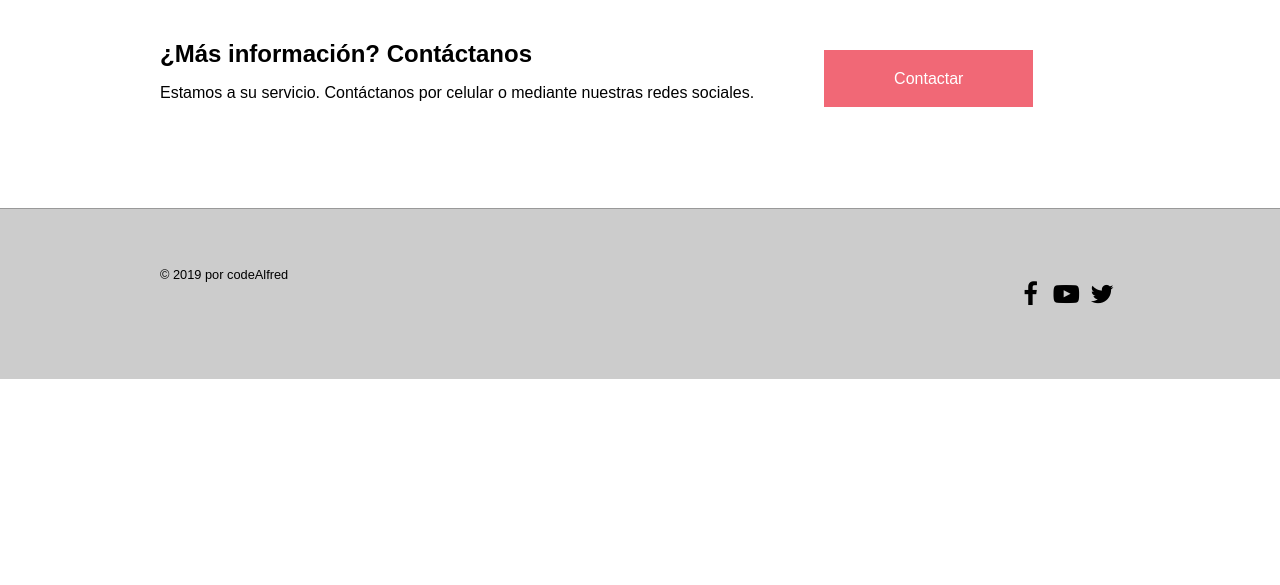
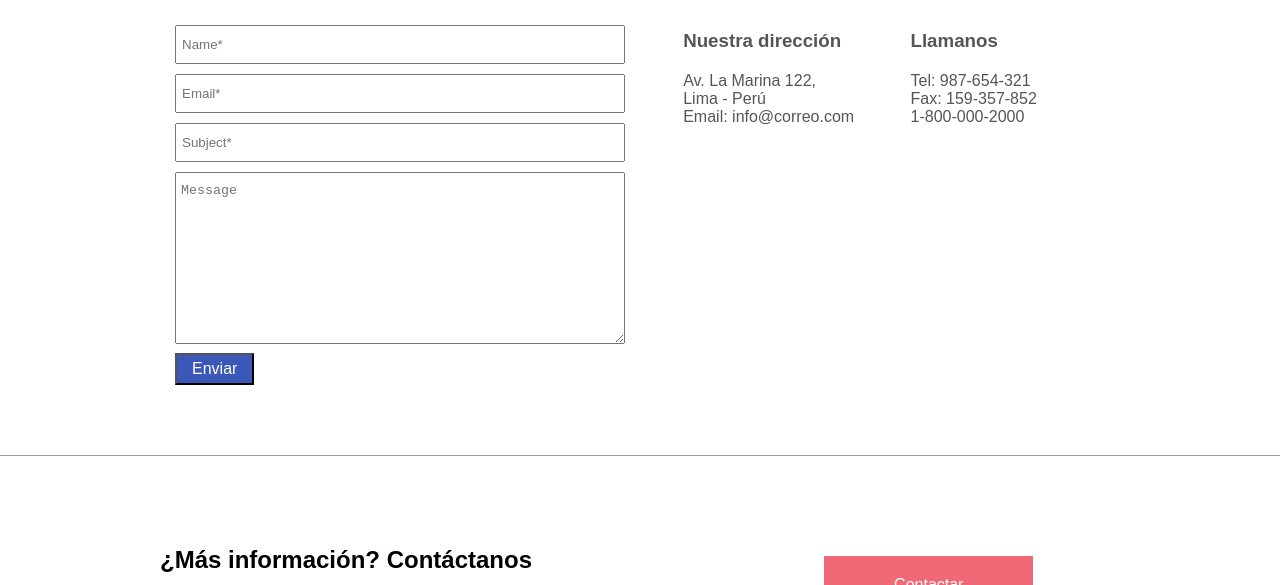
Before and after one commit to codeAlfred/pagina-2-pug, a website: page dev/pug/contacto.pug in a window 1280 px wide. Shown: the part 616-1201 px from the top of the page. Before the commit the page ends 995 px from the top, so only its background shows below. Drawn offline with nearby package versions, Linux system fonts and the light colour scheme; files that its build step writes are made by us from their sources; files whose address does not match are found by name.

Commit message:
implementacion de la pagina contacto.html

```diff
--- a/dev/blocks/contactenos.pug
+++ b/dev/blocks/contactenos.pug
@@ -4,4 +4,4 @@ section.contactenos
             h2 ¿Más información? Contáctanos
             p Estamos a su servicio. Contáctanos por celular o mediante nuestras redes sociales.
         .contactenos-btn
-            a(href="#") Contactar
+            a(href="contacto.html") Contactar
--- a/dev/pug/contacto.pug
+++ b/dev/pug/contacto.pug
@@ -9,4 +9,26 @@ block append bannerSecundario
         h1.nosotros-titulo CONTACTO
 
 block contenido
-    section
+    section.contacto
+        .container
+            .contacto-titulo
+                h1 Grupo Axis
+            .container-flex
+                .contacto-formulario.column-50
+                    form.form-contact#form-contact
+                        input.form-inputs(type="text" placeholder="Name*" required)
+                        input.form-inputs(type="email" placeholder="Email*" required)
+                        input.form-inputs(type="text" placeholder="Subject*" required)
+                        textarea.form-inputs(placeholder="Message" cols="30" rows="10")
+                        input.btn-envio(type="submit" value="Enviar")
+                .contacto-datos.column-50
+                    .contacto-datos-direccion
+                        h3 Nuestra dirección
+                        p Av. La Marina 122,
+                        p Lima - Perú
+                        p Email: info@correo.com
+                    .contacto-datos-telefono
+                        h3 Llamanos
+                        p Tel: 987-654-321
+                        p Fax: 159-357-852
+                        p 1-800-000-2000
--- a/dev/pug/index.pug
+++ b/dev/pug/index.pug
@@ -31,7 +31,7 @@ block contenido
                     each item in clientes
                         li: a(href="#") #{item}
             .contenido-descriptivo2
-                a(href="#") Saber más
+                a(href="clientes.html") Saber más
 
     section.inicio-prensa#ini-prensa
         .container
--- a/dev/sass/blocks/contacto.scss
+++ b/dev/sass/blocks/contacto.scss
@@ -0,0 +1,47 @@
+/*------------------estilos de CONTACTO------------------*/
+.contacto {
+    margin-bottom: 70px;
+}
+.contacto-titulo{
+    font-size: 1.3em;
+    color: $c_texto;
+    margin-bottom: 35px;
+}
+.contacto-formulario{
+
+}
+.contacto-datos {
+
+    display: flex;
+    flex-wrap: wrap;
+    padding: 10px 35px;
+    justify-content: space-around;
+    & .contacto-datos-direccion, .contacto-datos-telefono{
+        padding: 0 40px 0 0;
+        color:  $c_texto;
+        & h3 {
+            margin-bottom: 20px;
+        }
+        & p{
+            padding: 0;
+            margin: 0;
+        }
+    }
+}
+
+.form-contact{
+    padding: 0 15px;
+
+    & .form-inputs{
+        width: 100%;
+        padding: 10px 5px;
+        margin: 5px 0;
+    }
+}
+.btn-envio{
+    color: white;
+    background: $color_1;
+    font-size: 1em;
+    padding: 5px 15px;
+
+}
--- a/dev/sass/blocks/contenidoIndex.scss
+++ b/dev/sass/blocks/contenidoIndex.scss
@@ -49,7 +49,7 @@
         &:hover{
             opacity: .9;
             color: antiquewhite;
-            font-size: 2.8em;
+            //font-size: 2.8em;
         }
 
 
--- a/dev/sass/blocks/novedades.scss
+++ b/dev/sass/blocks/novedades.scss
@@ -7,7 +7,6 @@ a{
     margin-bottom: 35px;
 }
 .comlumn-50{
-
     width: 50%;
 }
 .novedad-imagen{
--- a/dev/sass/estilos.scss
+++ b/dev/sass/estilos.scss
@@ -32,3 +32,4 @@ h1,h2,h3,h4,h5,h6{
 @import "blocks/nosotros.scss";
 @import "blocks/servicios.scss";
 @import "blocks/novedades.scss";
+@import "blocks/contacto.scss";
```
Also changed, not shown: app/clientes.html (added), app/contacto.html, app/css/estilos.css, app/index.html, app/nosotros.html, app/novedades.html, app/servicios.html, dev/pug/clientes.pug (added), dev/sass/blocks/clientes.scss (added).
